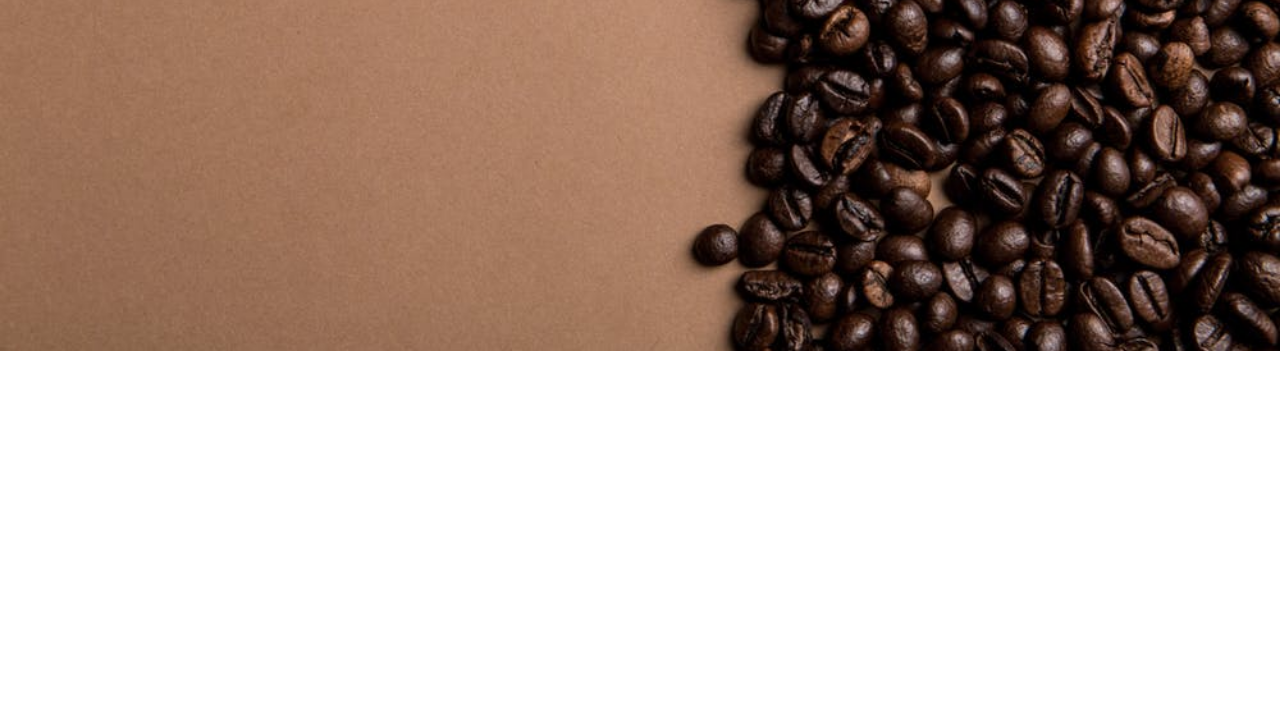
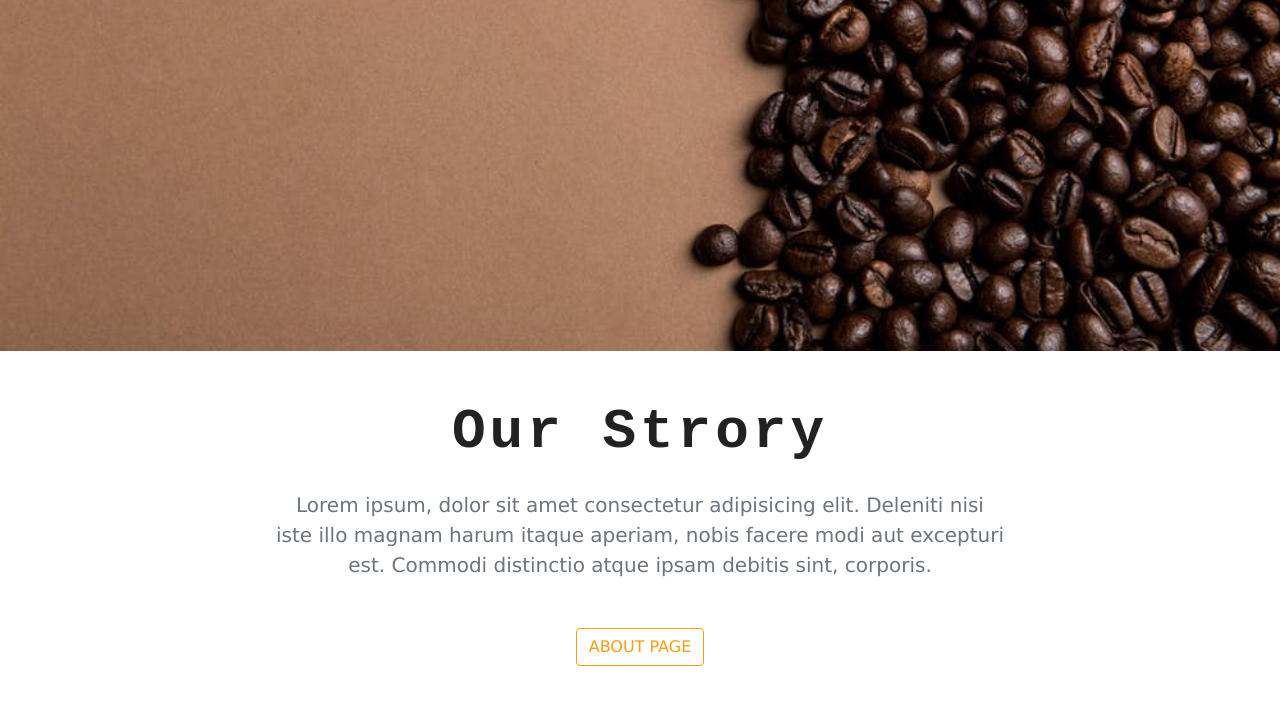
Before and after one commit to pratimatamra60/gatsbyshop, a Gatsby site: page / in a window 1280 px wide. Shown: the part 523-1228 px from the top of the page. Before the commit the page ends 874 px from the top, so only its background shows below. Built offline with nearby package versions, Linux system fonts and the light colour scheme; Gatsby itself is replaced by a stand-in of ours.

Commit message:
about section added with css

```diff
--- /dev/null
+++ b/src/components/Globals/Title.js
@@ -0,0 +1,11 @@
+import React from "react"
+
+export default function Title({ title }) {
+  return (
+    <div className="row">
+      <div class="col text-center mb-3">
+        <h1 className="display-4 text-capitalize font-weight-bold">{title}</h1>
+      </div>
+    </div>
+  )
+}
--- /dev/null
+++ b/src/components/Home/Info.js
@@ -0,0 +1,30 @@
+import React from "react"
+import { Link } from "gatsby"
+import Title from "../Globals/Title"
+
+export default function Info() {
+  return (
+    <section>
+      <div class="py-5">
+        <div class="container">
+          <Title title="our Strory" />
+          <div class="row">
+            <div class="col-10 col-sm-8 mx-auto text-center">
+              <p class="lead text-muted mb-5">
+                Lorem ipsum, dolor sit amet consectetur adipisicing elit.
+                Deleniti nisi iste illo magnam harum itaque aperiam, nobis
+                facere modi aut excepturi est. Commodi distinctio atque ipsam
+                debitis sint, corporis.
+              </p>
+              <Link to="/about/">
+                <button class="btn text-uppercase btn-yellow">
+                  About Page
+                </button>
+              </Link>
+            </div>
+          </div>
+        </div>
+      </div>
+    </section>
+  )
+}
--- a/src/components/layout.css
+++ b/src/components/layout.css
@@ -1,5 +1,5 @@
 :root {
-  --mainBrown: #2d1ef1;
+  --mainBrown: #2d1e1f;
   --mainYellow: #ff9e09;
   --mainGrey: #ece8dc;
   --mainWhite: #fff;
@@ -37,3 +37,13 @@
   background-position: center;
   background-size: cover;
 }
+
+.btn-yellow {
+  color: var(--mainYellow);
+  border-color: var(--mainYellow);
+}
+
+.btn-yellow:hover {
+  background: var(--mainYellow);
+  color: var(--mainBrown) !important;
+}
--- a/src/pages/index.js
+++ b/src/pages/index.js
@@ -5,6 +5,7 @@
 import { FaGulp } from "react-icons/fa"
 import { Link, graphql } from "gatsby"
 import BackgroundSection from "../components/Globals/BackgroundSection"
+import Info from "../components/Home/Info"
 
 const IndexPage = ({ data }) => (
   <Layout>
@@ -14,6 +15,7 @@
       title="regular joe's"
       styleClass="default-background"
     />
+    <Info />
   </Layout>
 )
 
```
